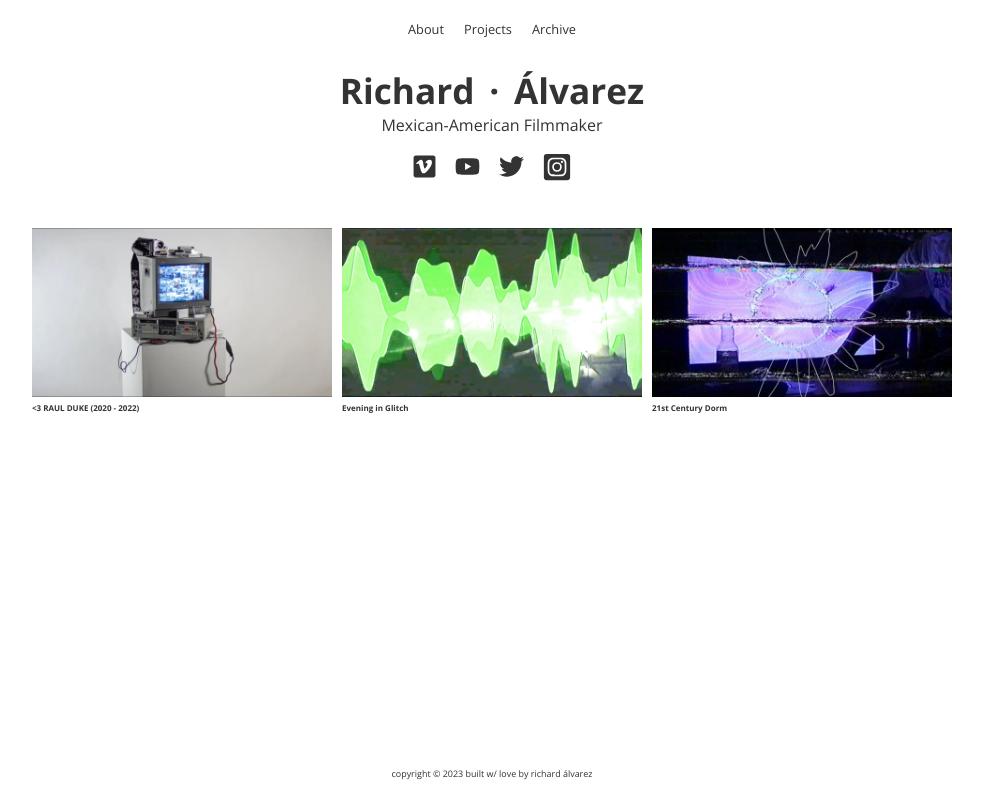
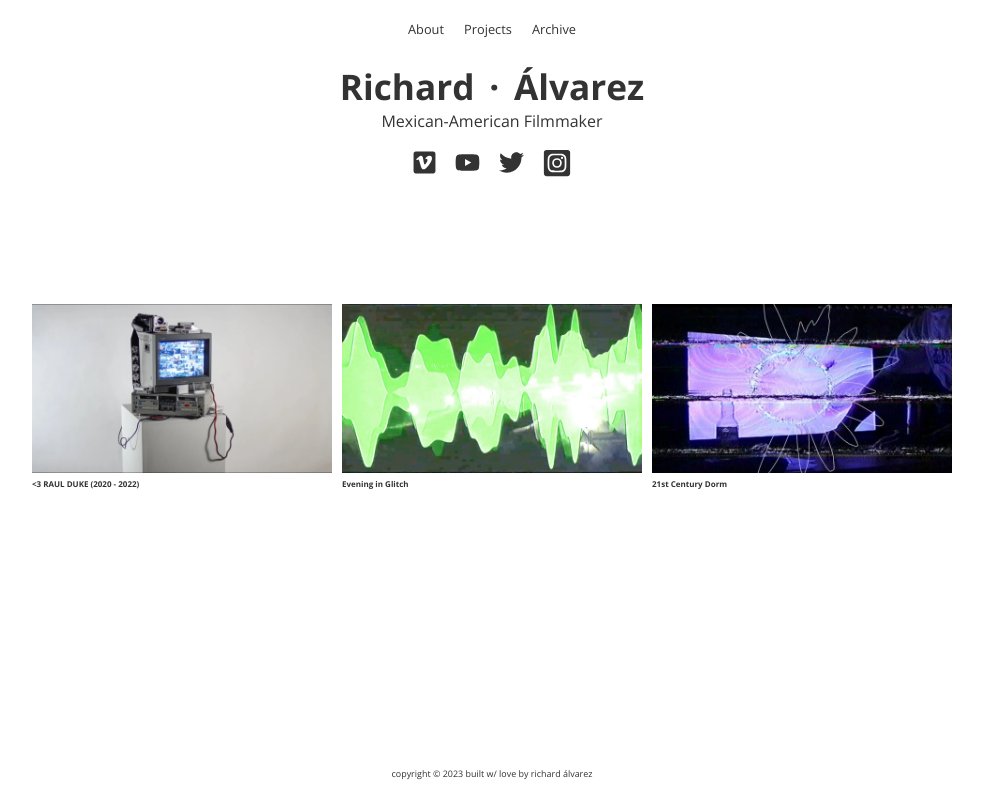
Before and after one commit to raulduk3/raulduke, a Next.js app: page / in a window 1280 px wide. Shown: the whole page, without its empty margins (148-1131 px from the left). Built offline with nearby package versions, Linux system fonts and the light colour scheme; a web font is replaced by a local one.

Commit message:
charlie fixed

```diff
--- a/styles/index.js
+++ b/styles/index.js
@@ -41,7 +41,7 @@ export const Hero = styled.div`
         word-spacing: 0.35rem;
     }
     @media (min-width: 769px) {
-        margin-top: 1em;
+        margin-top: 0.75em;
     }
 `
 
@@ -128,6 +128,7 @@ export const Grid = styled.div`
     grid-gap: ${({ theme }) => theme.spacing.s};
     width: 100%;
     max-width: 1200px;
+    margin-top: 5em;
 `
 
 export const GridItem = styled.div`
```
